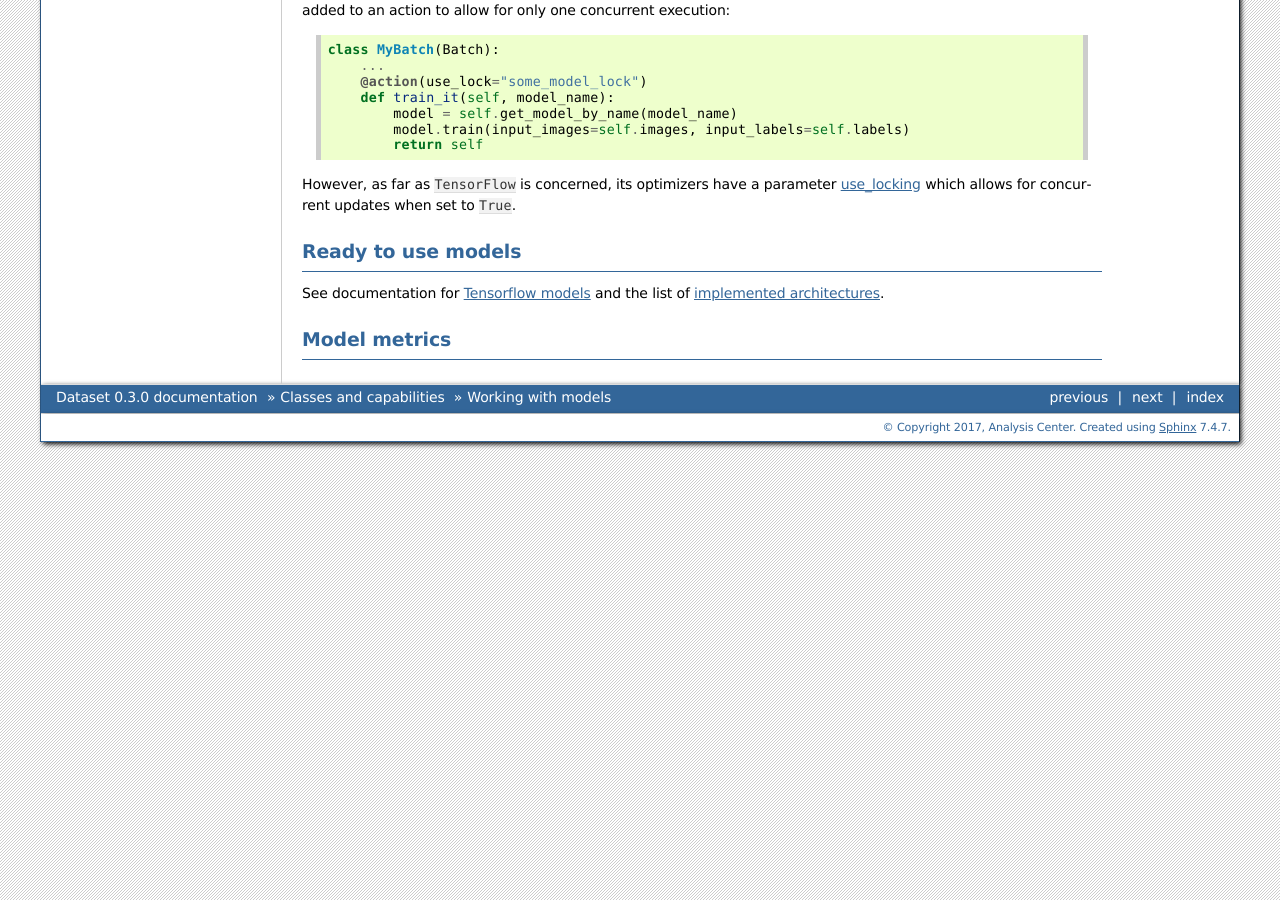
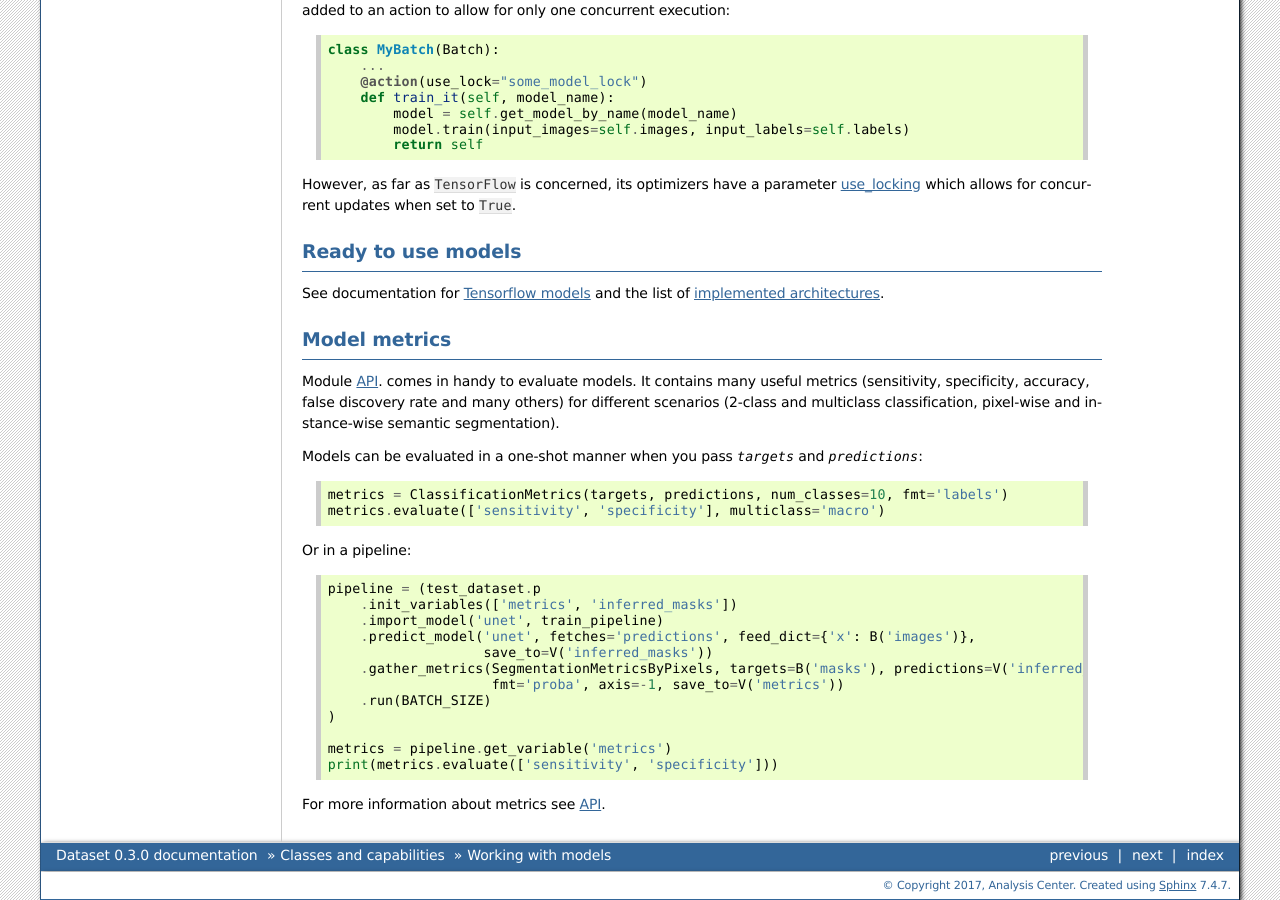
Before and after one commit to analysiscenter/batchflow, a Sphinx documentation site: the page built from docs/intro/models.rst, in a window 1280 px wide and 900 px high, scrolled down 4459 px. Built offline with Sphinx 7.4.7, drawn with Linux system fonts in a browser that asks for light colours.

Commit message:
Add docs for metrics

```diff
--- a/docs/intro/models.rst
+++ b/docs/intro/models.rst
@@ -260,5 +260,31 @@ Ready to use models
 ===================
 See documentation for :doc:`Tensorflow models <tf_models>` and the list of :doc:`implemented architectures <model_zoo_tf>`.
 
+
 Model metrics
 =============
+Module :doc:`API <../api/dataset.models.metrics>`. comes in handy to evaluate models.
+It contains many useful metrics (sensitivity, specificity, accuracy, false discovery rate and many others)
+for different scenarios (2-class and multiclass classification, pixel-wise and instance-wise semantic segmentation).
+
+Models can be evaluated in a one-shot manner when you pass `targets` and `predictions`::
+
+    metrics = ClassificationMetrics(targets, predictions, num_classes=10, fmt='labels')
+    metrics.evaluate(['sensitivity', 'specificity'], multiclass='macro')
+
+Or in a pipeline::
+
+    pipeline = (test_dataset.p
+        .init_variables(['metrics', 'inferred_masks'])
+        .import_model('unet', train_pipeline)
+        .predict_model('unet', fetches='predictions', feed_dict={'x': B('images')},
+                       save_to=V('inferred_masks'))
+        .gather_metrics(SegmentationMetricsByPixels, targets=B('masks'), predictions=V('inferred_masks'),
+                        fmt='proba', axis=-1, save_to=V('metrics'))
+        .run(BATCH_SIZE)
+    )
+
+    metrics = pipeline.get_variable('metrics')
+    print(metrics.evaluate(['sensitivity', 'specificity']))
+
+For more information about metrics see :doc:`API <../api/dataset.models.metrics>`.
```
Also changed, not shown: docs/api/dataset.models.metrics.rst (+9 -1 lines), 2 other files.
